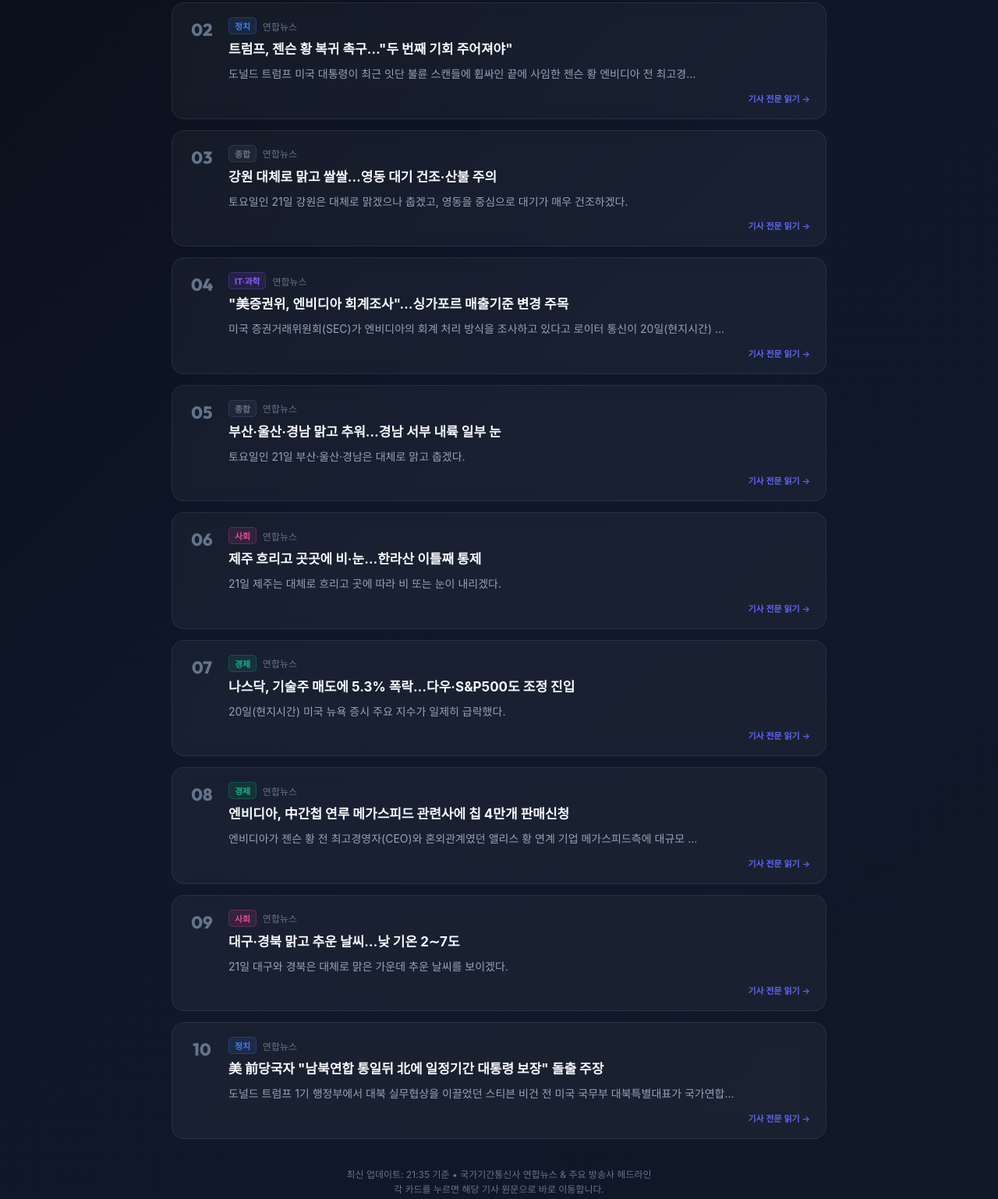
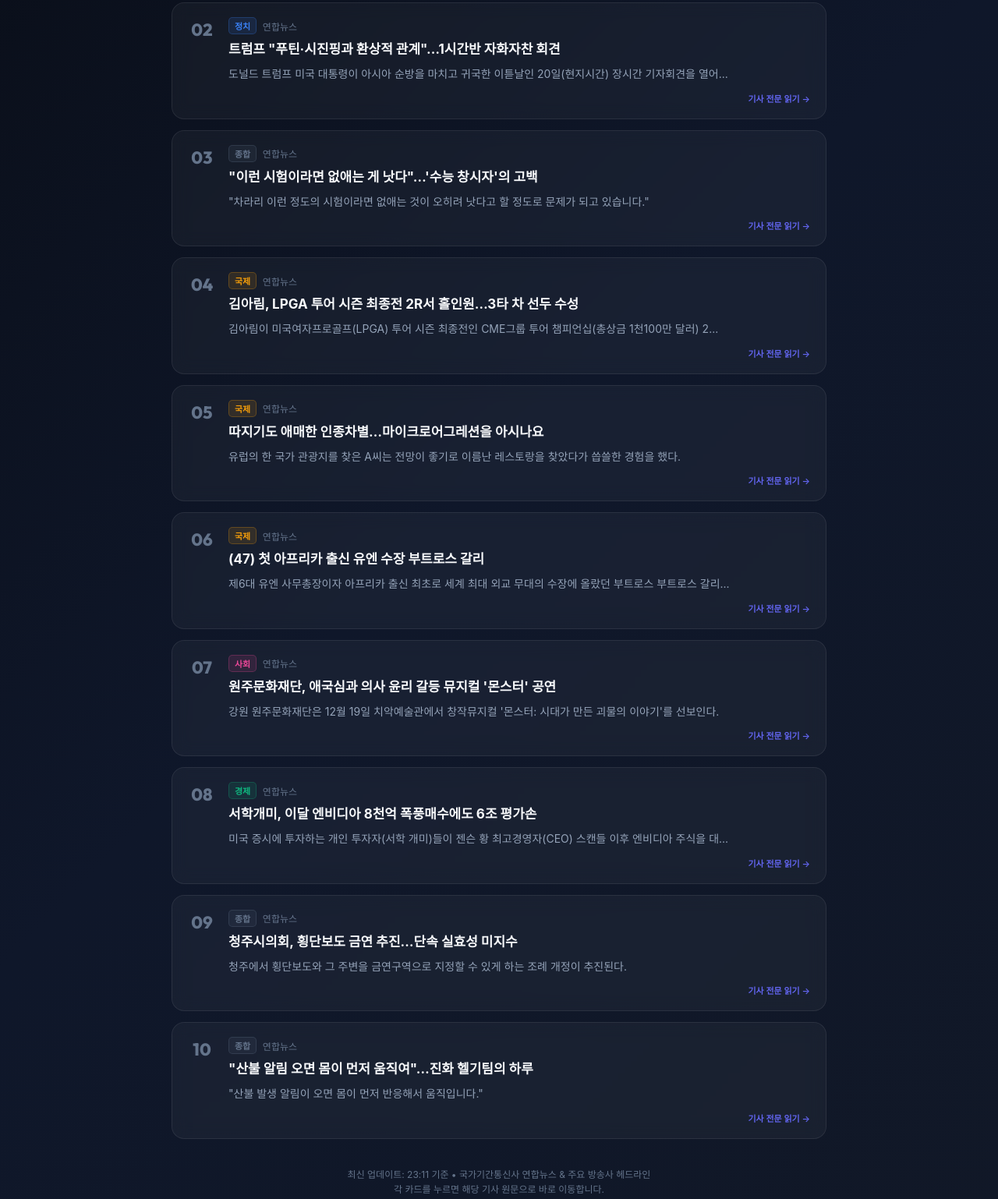
Before and after one commit to dlsgh71/morning-news, a plain HTML site: page morning_news.html in a window 1280 px wide. Shown: the part 423-1961 px from the top of the page at 78% size. Drawn offline with Linux system fonts and the light colour scheme; a web font is replaced by a local one.

Commit message:
Auto-update morning news: 2026-11-20 23:11:53

```diff
--- a/last_run.json
+++ b/last_run.json
@@ -1 +1 @@
-{"timestamp": 1795210559.0286856, "date": "2026-11-20 21:35:59"}
+{"timestamp": 1795216313.7551982, "date": "2026-11-20 23:11:53"}
--- a/morning_news.html
+++ b/morning_news.html
@@ -414,26 +414,26 @@
 
         <div class="news-list" id="newsList">
 
-        <div class="news-card" data-category="IT·과학" onclick="window.open('https://www.yna.co.kr/view/AKR20261119149900017', '_blank')">
+        <div class="news-card" data-category="사회" onclick="window.open('https://www.yna.co.kr/view/AKR20261120143700052', '_blank')">
             <div class="card-left">
                 <span class="news-index">01</span>
             </div>
             <div class="card-body">
                 <div class="card-meta">
-                    <span class="badge" style="background-color: #8b5cf620; color: #8b5cf6; border: 1px solid #8b5cf640;">
-                        IT·과학
+                    <span class="badge" style="background-color: #ec489920; color: #ec4899; border: 1px solid #ec489940;">
+                        사회
                     </span>
                     <span class="source-tag">연합뉴스</span>
                 </div>
-                <h3 class="news-title">해킹에 커닝까지…AI의 역습에 한국 사회 비상</h3>
-                <p class="news-summary">인공지능(AI) 챗GPT가 등장한 지 4년여 만에 AI가 대한민국 사회에 급속히 퍼지면서 그동안 편리함에 가려...</p>
+                <h3 class="news-title">민원 처리 항의하던 70대 밀쳐 골절상 입힌 사회복무요원 벌금형</h3>
+                <p class="news-summary">행정복지센터에서 민원 처리에 항의하던 70대 남성을 밀쳐 허리뼈 골절상을 입힌 사회복무요원이 1심에서 벌금형을...</p>
                 <div class="card-footer">
                     <span class="read-more">기사 전문 읽기 →</span>
                 </div>
             </div>
         </div>
 
-        <div class="news-card" data-category="정치" onclick="window.open('https://www.yna.co.kr/view/AKR20261121008800075', '_blank')">
+        <div class="news-card" data-category="정치" onclick="window.open('https://www.yna.co.kr/view/AKR20261121013000071', '_blank')">
             <div class="card-left">
                 <span class="news-index">02</span>
             </div>
@@ -444,15 +444,15 @@
                     </span>
                     <span class="source-tag">연합뉴스</span>
                 </div>
-                <h3 class="news-title">트럼프, 젠슨 황 복귀 촉구…&quot;두 번째 기회 주어져야&quot;</h3>
-                <p class="news-summary">도널드 트럼프 미국 대통령이 최근 잇단 불륜 스캔들에 휩싸인 끝에 사임한 젠슨 황 엔비디아 전 최고경...</p>
+                <h3 class="news-title">트럼프 &quot;푸틴·시진핑과 환상적 관계&quot;…1시간반 자화자찬 회견</h3>
+                <p class="news-summary">도널드 트럼프 미국 대통령이 아시아 순방을 마치고 귀국한 이튿날인 20일(현지시간) 장시간 기자회견을 열어...</p>
                 <div class="card-footer">
                     <span class="read-more">기사 전문 읽기 →</span>
                 </div>
             </div>
         </div>
 
-        <div class="news-card" data-category="종합" onclick="window.open('https://www.yna.co.kr/view/AKR20261121010800062', '_blank')">
+        <div class="news-card" data-category="종합" onclick="window.open('https://www.yna.co.kr/view/AKR20261120161200005', '_blank')">
             <div class="card-left">
                 <span class="news-index">03</span>
             </div>
@@ -463,55 +463,74 @@
                     </span>
                     <span class="source-tag">연합뉴스</span>
                 </div>
-                <h3 class="news-title">강원 대체로 맑고 쌀쌀…영동 대기 건조·산불 주의</h3>
-                <p class="news-summary">토요일인 21일 강원은 대체로 맑겠으나 춥겠고, 영동을 중심으로 대기가 매우 건조하겠다.</p>
+                <h3 class="news-title">&quot;이런 시험이라면 없애는 게 낫다&quot;…&#x27;수능 창시자&#x27;의 고백</h3>
+                <p class="news-summary">&quot;차라리 이런 정도의 시험이라면 없애는 것이 오히려 낫다고 할 정도로 문제가 되고 있습니다.&quot;</p>
                 <div class="card-footer">
                     <span class="read-more">기사 전문 읽기 →</span>
                 </div>
             </div>
         </div>
 
-        <div class="news-card" data-category="IT·과학" onclick="window.open('https://www.yna.co.kr/view/AKR20261121008700072', '_blank')">
+        <div class="news-card" data-category="국제" onclick="window.open('https://www.yna.co.kr/view/AKR20261121016100007', '_blank')">
             <div class="card-left">
                 <span class="news-index">04</span>
             </div>
             <div class="card-body">
                 <div class="card-meta">
-                    <span class="badge" style="background-color: #8b5cf620; color: #8b5cf6; border: 1px solid #8b5cf640;">
-                        IT·과학
+                    <span class="badge" style="background-color: #f59e0b20; color: #f59e0b; border: 1px solid #f59e0b40;">
+                        국제
                     </span>
                     <span class="source-tag">연합뉴스</span>
                 </div>
-                <h3 class="news-title">&quot;美증권위, 엔비디아 회계조사&quot;…싱가포르 매출기준 변경 주목</h3>
-                <p class="news-summary">미국 증권거래위원회(SEC)가 엔비디아의 회계 처리 방식을 조사하고 있다고 로이터 통신이 20일(현지시간) ...</p>
+                <h3 class="news-title">김아림, LPGA 투어 시즌 최종전 2R서 홀인원…3타 차 선두 수성</h3>
+                <p class="news-summary">김아림이 미국여자프로골프(LPGA) 투어 시즌 최종전인 CME그룹 투어 챔피언십(총상금 1천100만 달러) 2...</p>
                 <div class="card-footer">
                     <span class="read-more">기사 전문 읽기 →</span>
                 </div>
             </div>
         </div>
 
-        <div class="news-card" data-category="종합" onclick="window.open('https://www.yna.co.kr/view/AKR20261121010100057', '_blank')">
+        <div class="news-card" data-category="국제" onclick="window.open('https://www.yna.co.kr/view/AKR20261120153800542', '_blank')">
             <div class="card-left">
                 <span class="news-index">05</span>
             </div>
             <div class="card-body">
                 <div class="card-meta">
-                    <span class="badge" style="background-color: #64748b20; color: #64748b; border: 1px solid #64748b40;">
-                        종합
+                    <span class="badge" style="background-color: #f59e0b20; color: #f59e0b; border: 1px solid #f59e0b40;">
+                        국제
                     </span>
                     <span class="source-tag">연합뉴스</span>
                 </div>
-                <h3 class="news-title">부산·울산·경남 맑고 추워…경남 서부 내륙 일부 눈</h3>
-                <p class="news-summary">토요일인 21일 부산·울산·경남은 대체로 맑고 춥겠다.</p>
+                <h3 class="news-title">따지기도 애매한 인종차별…마이크로어그레션을 아시나요</h3>
+                <p class="news-summary">유럽의 한 국가 관광지를 찾은 A씨는 전망이 좋기로 이름난 레스토랑을 찾았다가 씁쓸한 경험을 했다.</p>
                 <div class="card-footer">
                     <span class="read-more">기사 전문 읽기 →</span>
                 </div>
             </div>
         </div>
 
-        <div class="news-card" data-category="사회" onclick="window.open('https://www.yna.co.kr/view/AKR20261121009800056', '_blank')">
+        <div class="news-card" data-category="국제" onclick="window.open('https://www.yna.co.kr/view/AKR20261006202600079', '_blank')">
             <div class="card-left">
                 <span class="news-index">06</span>
+            </div>
+            <div class="card-body">
+                <div class="card-meta">
+                    <span class="badge" style="background-color: #f59e0b20; color: #f59e0b; border: 1px solid #f59e0b40;">
+                        국제
+                    </span>
+                    <span class="source-tag">연합뉴스</span>
+                </div>
+                <h3 class="news-title">(47) 첫 아프리카 출신 유엔 수장 부트로스 갈리</h3>
+                <p class="news-summary">제6대 유엔 사무총장이자 아프리카 출신 최초로 세계 최대 외교 무대의 수장에 올랐던 부트로스 부트로스 갈리...</p>
+                <div class="card-footer">
+                    <span class="read-more">기사 전문 읽기 →</span>
+                </div>
+            </div>
+        </div>
+
+        <div class="news-card" data-category="사회" onclick="window.open('https://www.yna.co.kr/view/AKR20261120127600062', '_blank')">
+            <div class="card-left">
+                <span class="news-index">07</span>
             </div>
             <div class="card-body">
                 <div class="card-meta">
@@ -520,34 +539,15 @@
                     </span>
                     <span class="source-tag">연합뉴스</span>
                 </div>
-                <h3 class="news-title">제주 흐리고 곳곳에 비·눈…한라산 이틀째 통제</h3>
-                <p class="news-summary">21일 제주는 대체로 흐리고 곳에 따라 비 또는 눈이 내리겠다.</p>
+                <h3 class="news-title">원주문화재단, 애국심과 의사 윤리 갈등 뮤지컬 &#x27;몬스터&#x27; 공연</h3>
+                <p class="news-summary">강원 원주문화재단은 12월 19일 치악예술관에서 창작뮤지컬 &#x27;몬스터: 시대가 만든 괴물의 이야기&#x27;를 선보인다.</p>
                 <div class="card-footer">
                     <span class="read-more">기사 전문 읽기 →</span>
                 </div>
             </div>
         </div>
 
-        <div class="news-card" data-category="경제" onclick="window.open('https://www.yna.co.kr/view/AKR20261121009251072', '_blank')">
-            <div class="card-left">
-                <span class="news-index">07</span>
-            </div>
-            <div class="card-body">
-                <div class="card-meta">
-                    <span class="badge" style="background-color: #10b98120; color: #10b981; border: 1px solid #10b98140;">
-                        경제
-                    </span>
-                    <span class="source-tag">연합뉴스</span>
-                </div>
-                <h3 class="news-title">나스닥, 기술주 매도에 5.3% 폭락…다우·S&amp;P500도 조정 진입</h3>
-                <p class="news-summary">20일(현지시간) 미국 뉴욕 증시 주요 지수가 일제히 급락했다.</p>
-                <div class="card-footer">
-                    <span class="read-more">기사 전문 읽기 →</span>
-                </div>
-            </div>
-        </div>
-
-        <div class="news-card" data-category="경제" onclick="window.open('https://www.yna.co.kr/view/AKR20261121007800091', '_blank')">
+        <div class="news-card" data-category="경제" onclick="window.open('https://www.yna.co.kr/view/AKR20261120136300008', '_blank')">
             <div class="card-left">
                 <span class="news-index">08</span>
             </div>
@@ -558,46 +558,46 @@
                     </span>
                     <span class="source-tag">연합뉴스</span>
                 </div>
-                <h3 class="news-title">엔비디아, 中간첩 연루 메가스피드 관련사에 칩 4만개 판매신청</h3>
-                <p class="news-summary">엔비디아가 젠슨 황 전 최고경영자(CEO)와 혼외관계였던 앨리스 황 연계 기업 메가스피드측에 대규모 ...</p>
+                <h3 class="news-title">서학개미, 이달 엔비디아 8천억 폭풍매수에도 6조 평가손</h3>
+                <p class="news-summary">미국 증시에 투자하는 개인 투자자(서학 개미)들이 젠슨 황 최고경영자(CEO) 스캔들 이후 엔비디아 주식을 대...</p>
                 <div class="card-footer">
                     <span class="read-more">기사 전문 읽기 →</span>
                 </div>
             </div>
         </div>
 
-        <div class="news-card" data-category="사회" onclick="window.open('https://www.yna.co.kr/view/AKR20261121009300053', '_blank')">
+        <div class="news-card" data-category="종합" onclick="window.open('https://www.yna.co.kr/view/AKR20261120147900064', '_blank')">
             <div class="card-left">
                 <span class="news-index">09</span>
             </div>
             <div class="card-body">
                 <div class="card-meta">
-                    <span class="badge" style="background-color: #ec489920; color: #ec4899; border: 1px solid #ec489940;">
-                        사회
+                    <span class="badge" style="background-color: #64748b20; color: #64748b; border: 1px solid #64748b40;">
+                        종합
                     </span>
                     <span class="source-tag">연합뉴스</span>
                 </div>
-                <h3 class="news-title">대구·경북 맑고 추운 날씨…낮 기온 2∼7도</h3>
-                <p class="news-summary">21일 대구와 경북은 대체로 맑은 가운데 추운 날씨를 보이겠다.</p>
+                <h3 class="news-title">청주시의회, 횡단보도 금연 추진…단속 실효성 미지수</h3>
+                <p class="news-summary">청주에서 횡단보도와 그 주변을 금연구역으로 지정할 수 있게 하는 조례 개정이 추진된다.</p>
                 <div class="card-footer">
                     <span class="read-more">기사 전문 읽기 →</span>
                 </div>
             </div>
         </div>
 
-        <div class="news-card" data-category="정치" onclick="window.open('https://www.yna.co.kr/view/AKR20261121007600071', '_blank')">
+        <div class="news-card" data-category="종합" onclick="window.open('https://www.yna.co.kr/view/AKR20261120146300053', '_blank')">
             <div class="card-left">
                 <span class="news-index">10</span>
             </div>
             <div class="card-body">
                 <div class="card-meta">
-                    <span class="badge" style="background-color: #3b82f620; color: #3b82f6; border: 1px solid #3b82f640;">
-                        정치
+                    <span class="badge" style="background-color: #64748b20; color: #64748b; border: 1px solid #64748b40;">
+                        종합
                     </span>
                     <span class="source-tag">연합뉴스</span>
                 </div>
-                <h3 class="news-title">美 前당국자 &quot;남북연합 통일뒤 北에 일정기간 대통령 보장&quot; 돌출 주장</h3>
-                <p class="news-summary">도널드 트럼프 1기 행정부에서 대북 실무협상을 이끌었던 스티븐 비건 전 미국 국무부 대북특별대표가 국가연합...</p>
+                <h3 class="news-title">&quot;산불 알림 오면 몸이 먼저 움직여&quot;…진화 헬기팀의 하루</h3>
+                <p class="news-summary">&quot;산불 발생 알림이 오면 몸이 먼저 반응해서 움직입니다.&quot;</p>
                 <div class="card-footer">
                     <span class="read-more">기사 전문 읽기 →</span>
                 </div>
@@ -623,13 +623,13 @@
         </div>
 
         <footer>
-            최신 업데이트: 21:35 기준 &bull; 국가기간통신사 연합뉴스 & 주요 방송사 헤드라인<br>
+            최신 업데이트: 23:11 기준 &bull; 국가기간통신사 연합뉴스 & 주요 방송사 헤드라인<br>
             각 카드를 누르면 해당 기사 원문으로 바로 이동합니다.
         </footer>
     </div>
 
     <script>
-        const newsItems = ["1번 뉴스. [IT·과학] 해킹에 커닝까지…AI의 역습에 한국 사회 비상. 주요 내용입니다. 인공지능(AI) 챗GPT가 등장한 지 4년여 만에 AI가 대한민국 사회에 급속히 퍼지면서 그동안 편리함에 가려... 보도 연합뉴스.", "2번 뉴스. [정치] 트럼프, 젠슨 황 복귀 촉구…\"두 번째 기회 주어져야\". 주요 내용입니다. 도널드 트럼프 미국 대통령이 최근 잇단 불륜 스캔들에 휩싸인 끝에 사임한 젠슨 황 엔비디아 전 최고경... 보도 연합뉴스.", "3번 뉴스. [종합] 강원 대체로 맑고 쌀쌀…영동 대기 건조·산불 주의. 주요 내용입니다. 토요일인 21일 강원은 대체로 맑겠으나 춥겠고, 영동을 중심으로 대기가 매우 건조하겠다. 보도 연합뉴스.", "4번 뉴스. [IT·과학] \"美증권위, 엔비디아 회계조사\"…싱가포르 매출기준 변경 주목. 주요 내용입니다. 미국 증권거래위원회(SEC)가 엔비디아의 회계 처리 방식을 조사하고 있다고 로이터 통신이 20일(현지시간) ... 보도 연합뉴스.", "5번 뉴스. [종합] 부산·울산·경남 맑고 추워…경남 서부 내륙 일부 눈. 주요 내용입니다. 토요일인 21일 부산·울산·경남은 대체로 맑고 춥겠다. 보도 연합뉴스.", "6번 뉴스. [사회] 제주 흐리고 곳곳에 비·눈…한라산 이틀째 통제. 주요 내용입니다. 21일 제주는 대체로 흐리고 곳에 따라 비 또는 눈이 내리겠다. 보도 연합뉴스.", "7번 뉴스. [경제] 나스닥, 기술주 매도에 5.3% 폭락…다우·S&P500도 조정 진입. 주요 내용입니다. 20일(현지시간) 미국 뉴욕 증시 주요 지수가 일제히 급락했다. 보도 연합뉴스.", "8번 뉴스. [경제] 엔비디아, 中간첩 연루 메가스피드 관련사에 칩 4만개 판매신청. 주요 내용입니다. 엔비디아가 젠슨 황 전 최고경영자(CEO)와 혼외관계였던 앨리스 황 연계 기업 메가스피드측에 대규모 ... 보도 연합뉴스.", "9번 뉴스. [사회] 대구·경북 맑고 추운 날씨…낮 기온 2∼7도. 주요 내용입니다. 21일 대구와 경북은 대체로 맑은 가운데 추운 날씨를 보이겠다. 보도 연합뉴스.", "10번 뉴스. [정치] 美 前당국자 \"남북연합 통일뒤 北에 일정기간 대통령 보장\" 돌출 주장. 주요 내용입니다. 도널드 트럼프 1기 행정부에서 대북 실무협상을 이끌었던 스티븐 비건 전 미국 국무부 대북특별대표가 국가연합... 보도 연합뉴스."];
+        const newsItems = ["1번 뉴스. [사회] 민원 처리 항의하던 70대 밀쳐 골절상 입힌 사회복무요원 벌금형. 주요 내용입니다. 행정복지센터에서 민원 처리에 항의하던 70대 남성을 밀쳐 허리뼈 골절상을 입힌 사회복무요원이 1심에서 벌금형을... 보도 연합뉴스.", "2번 뉴스. [정치] 트럼프 \"푸틴·시진핑과 환상적 관계\"…1시간반 자화자찬 회견. 주요 내용입니다. 도널드 트럼프 미국 대통령이 아시아 순방을 마치고 귀국한 이튿날인 20일(현지시간) 장시간 기자회견을 열어... 보도 연합뉴스.", "3번 뉴스. [종합] \"이런 시험이라면 없애는 게 낫다\"…'수능 창시자'의 고백. 주요 내용입니다. \"차라리 이런 정도의 시험이라면 없애는 것이 오히려 낫다고 할 정도로 문제가 되고 있습니다.\" 보도 연합뉴스.", "4번 뉴스. [국제] 김아림, LPGA 투어 시즌 최종전 2R서 홀인원…3타 차 선두 수성. 주요 내용입니다. 김아림이 미국여자프로골프(LPGA) 투어 시즌 최종전인 CME그룹 투어 챔피언십(총상금 1천100만 달러) 2... 보도 연합뉴스.", "5번 뉴스. [국제] 따지기도 애매한 인종차별…마이크로어그레션을 아시나요. 주요 내용입니다. 유럽의 한 국가 관광지를 찾은 A씨는 전망이 좋기로 이름난 레스토랑을 찾았다가 씁쓸한 경험을 했다. 보도 연합뉴스.", "6번 뉴스. [국제] (47) 첫 아프리카 출신 유엔 수장 부트로스 갈리. 주요 내용입니다. 제6대 유엔 사무총장이자 아프리카 출신 최초로 세계 최대 외교 무대의 수장에 올랐던 부트로스 부트로스 갈리... 보도 연합뉴스.", "7번 뉴스. [사회] 원주문화재단, 애국심과 의사 윤리 갈등 뮤지컬 '몬스터' 공연. 주요 내용입니다. 강원 원주문화재단은 12월 19일 치악예술관에서 창작뮤지컬 '몬스터: 시대가 만든 괴물의 이야기'를 선보인다. 보도 연합뉴스.", "8번 뉴스. [경제] 서학개미, 이달 엔비디아 8천억 폭풍매수에도 6조 평가손. 주요 내용입니다. 미국 증시에 투자하는 개인 투자자(서학 개미)들이 젠슨 황 최고경영자(CEO) 스캔들 이후 엔비디아 주식을 대... 보도 연합뉴스.", "9번 뉴스. [종합] 청주시의회, 횡단보도 금연 추진…단속 실효성 미지수. 주요 내용입니다. 청주에서 횡단보도와 그 주변을 금연구역으로 지정할 수 있게 하는 조례 개정이 추진된다. 보도 연합뉴스.", "10번 뉴스. [종합] \"산불 알림 오면 몸이 먼저 움직여\"…진화 헬기팀의 하루. 주요 내용입니다. \"산불 발생 알림이 오면 몸이 먼저 반응해서 움직입니다.\" 보도 연합뉴스."];
         let synth = window.speechSynthesis;
         let isSpeaking = false;
         let isPaused = false;
```
Also changed, not shown: index.html (+58 -58 lines).
